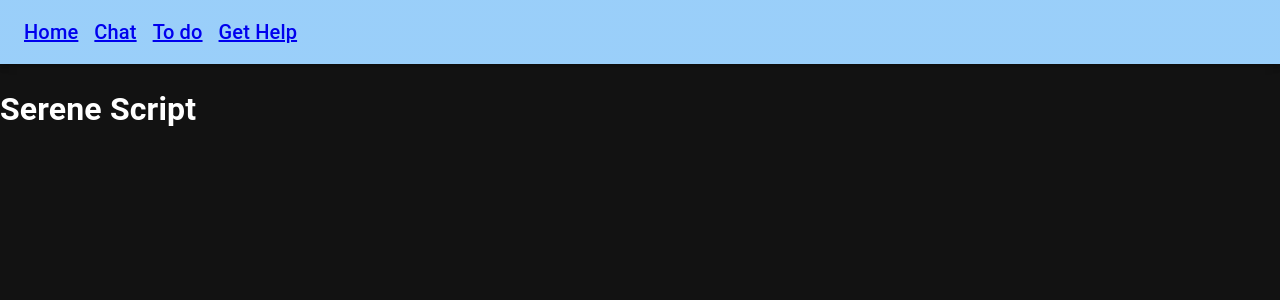
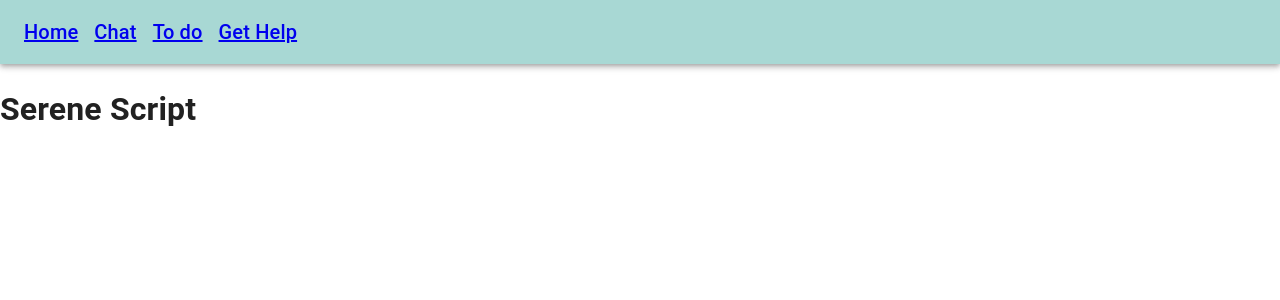
Before and after one commit to Probablymegs/serene-script, a Next.js app in the folder serene-script-nextjs-client/: page / in a window 1280 px wide. Shown: the top 300 px of the page. Built offline with nearby package versions, Linux system fonts and the light colour scheme.

Commit message:
created theme

```diff
--- a/serene-script-nextjs-client/pages/_app.js
+++ b/serene-script-nextjs-client/pages/_app.js
@@ -4,8 +4,17 @@ import { CssBaseline, createTheme } from "@mui/material";
 
 const theme = createTheme({
     palette: {
-        mode: "dark",
-    },
+        type: 'light',
+        primary: {
+          main: '#a8d8d4',
+          dark: '#336369',
+          light: '#badcdc',
+          contrastText: '#06413e',
+        },
+        secondary: {
+          main: '#018574',
+        },
+      },
 });
 
 export default function App({ Component, pageProps }) {
```
